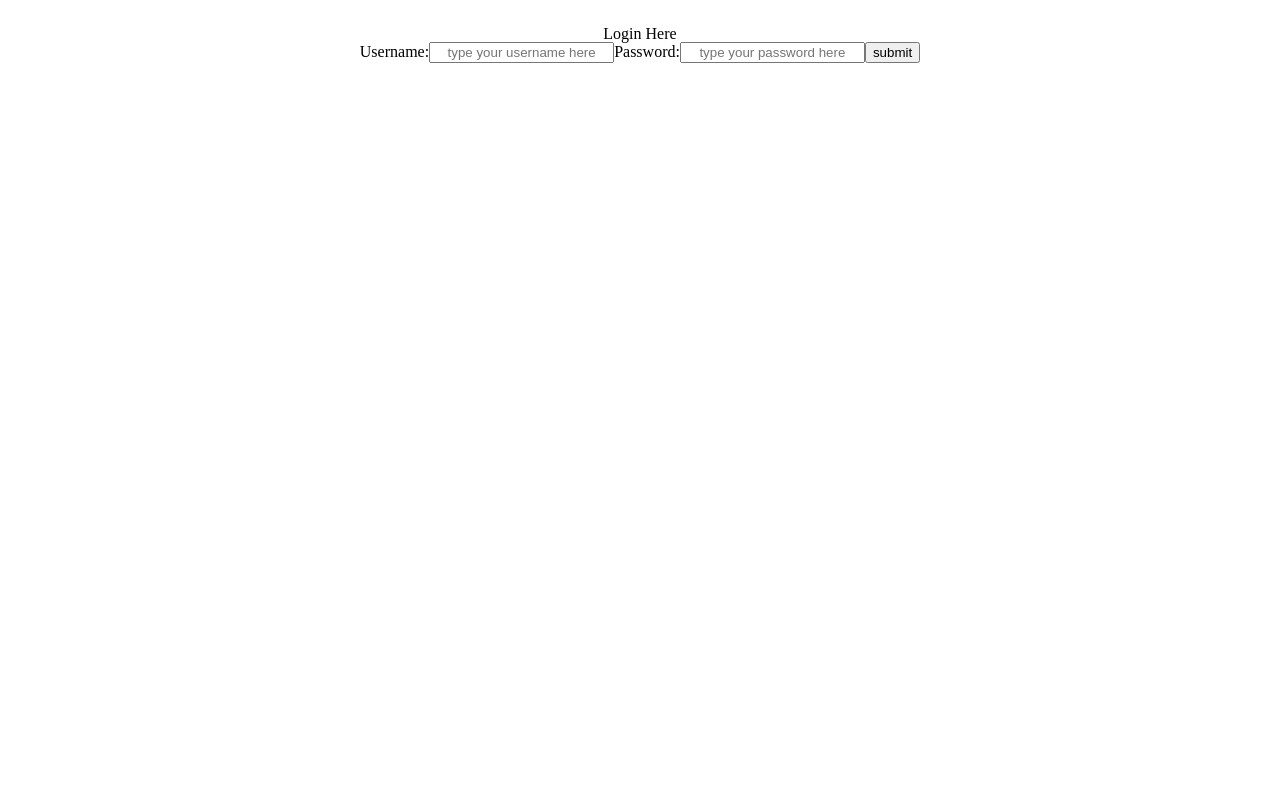
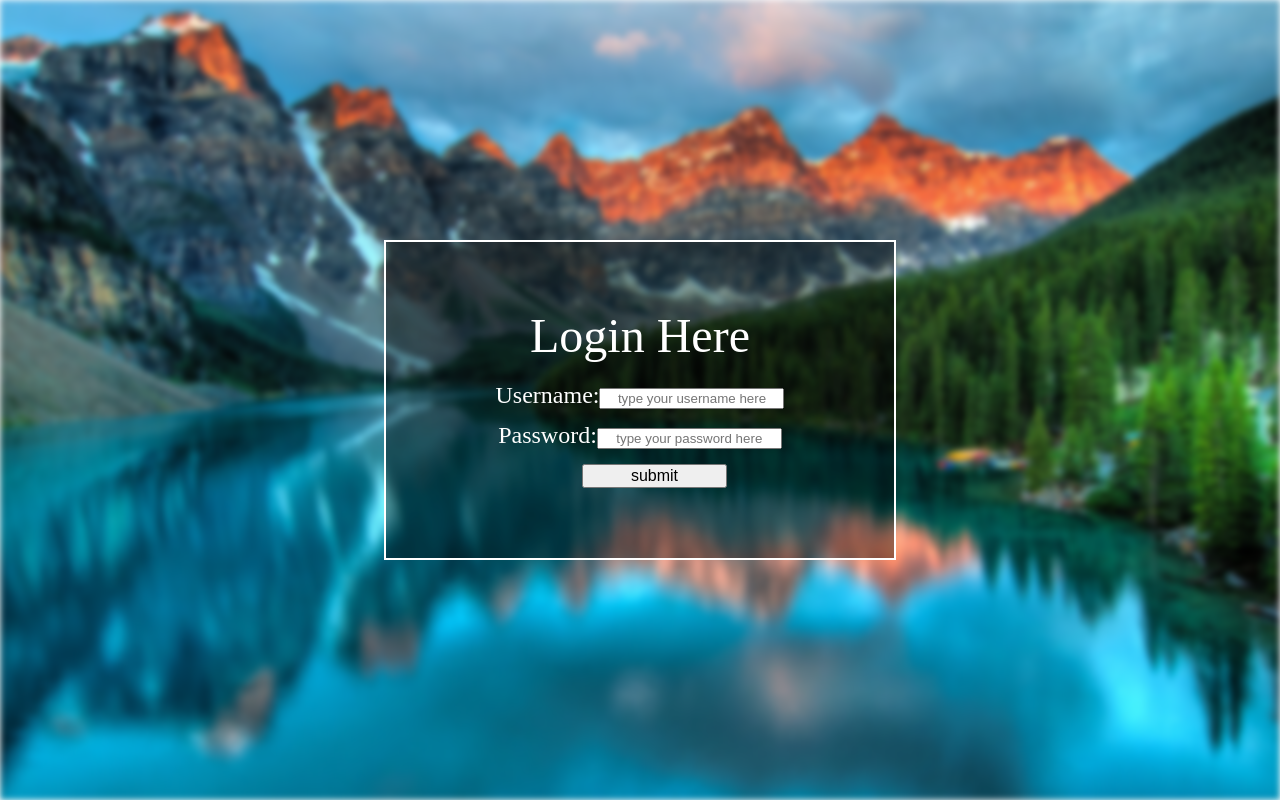
Before and after one commit to SassyFatCat/Front-End, a React (Create React App) app in the folder wunderlist/: page /login in a window 1280 px wide. Built offline with nearby package versions, Linux system fonts and the light colour scheme.

Commit message:
styling for login page

```diff
--- /dev/null
+++ b/wunderlist/src/components/Login/Login.css
@@ -0,0 +1,53 @@
+
+
+.login {
+    height: 100vh;
+    width: 100vw;
+    background-image: url('alberta-2297204_1920.jpg');
+    filter: blur(3px);
+    -webkit-filter: blur(3px);
+    background-position: center;
+    background-repeat: no-repeat;
+    background-size: cover;
+}
+
+.loginContainer {
+    display: flex;
+    flex-direction: column;
+    justify-content: center;
+    align-items: center;
+    position: absolute;
+    background-color: rgba(0,0,0, .4);
+    color: white;
+    top: 50%;
+    left: 50%;
+    transform: translate(-50%, -50%);
+    z-index: 2;
+    width: 40%;
+    height: 40%;
+    text-align: center;
+    border: 2px solid white;
+
+}
+h2{
+    font-size: 3rem;
+    padding-bottom: 5%;
+}
+
+.loginInfo{
+display: flex;
+flex-direction: column;
+justify-content: space-between;
+font-size: 1.5rem;
+
+}
+
+input{
+    margin-bottom: 5%;
+}
+
+button{
+    width: 50%;
+    margin-left: 30%;
+    font-size: 1rem;
+}
--- a/wunderlist/src/components/Login/Login.js
+++ b/wunderlist/src/components/Login/Login.js
@@ -1,5 +1,6 @@
 import React, {useState} from 'react';
 import axios from 'axios';
+import './Login.css'
 
 const initialValues={
     username: '',
@@ -10,7 +11,7 @@ const Login = () => {
 const [userInfo, setUserInfo] = useState([])
 const [values, setValues] = useState(initialValues)
 
-const thisUrl = 'fakeapi.com'
+const thisUrl = 'reqres.in/api/users'
 
 const update = (name, value) => {
     const updateUser = {[name]: value, ...values}
@@ -48,6 +49,7 @@ const onSubmit = event => {
 
     return(
         <>
+        <div className = 'login'></div>
         <form className='loginContainer' onSubmit={onSubmit}>
         <h2>Login Here</h2>
         <div className='loginInfo'>
@@ -72,6 +74,7 @@ const onSubmit = event => {
             <button type='submit'>submit</button>
         </div>
         </form>
+
         </>
     )
 
```
Also changed, not shown: wunderlist/src/components/Login/alberta-2297204_1920.jpg (added).
